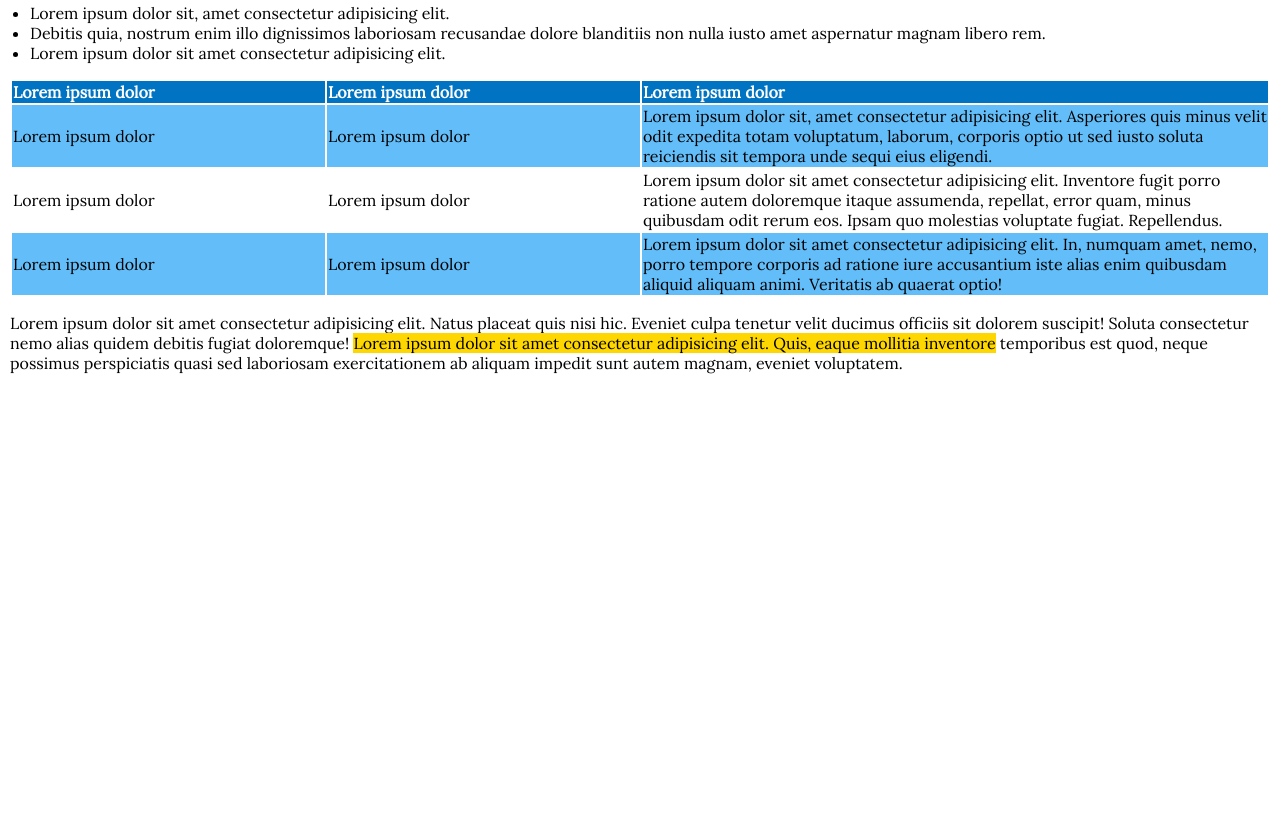
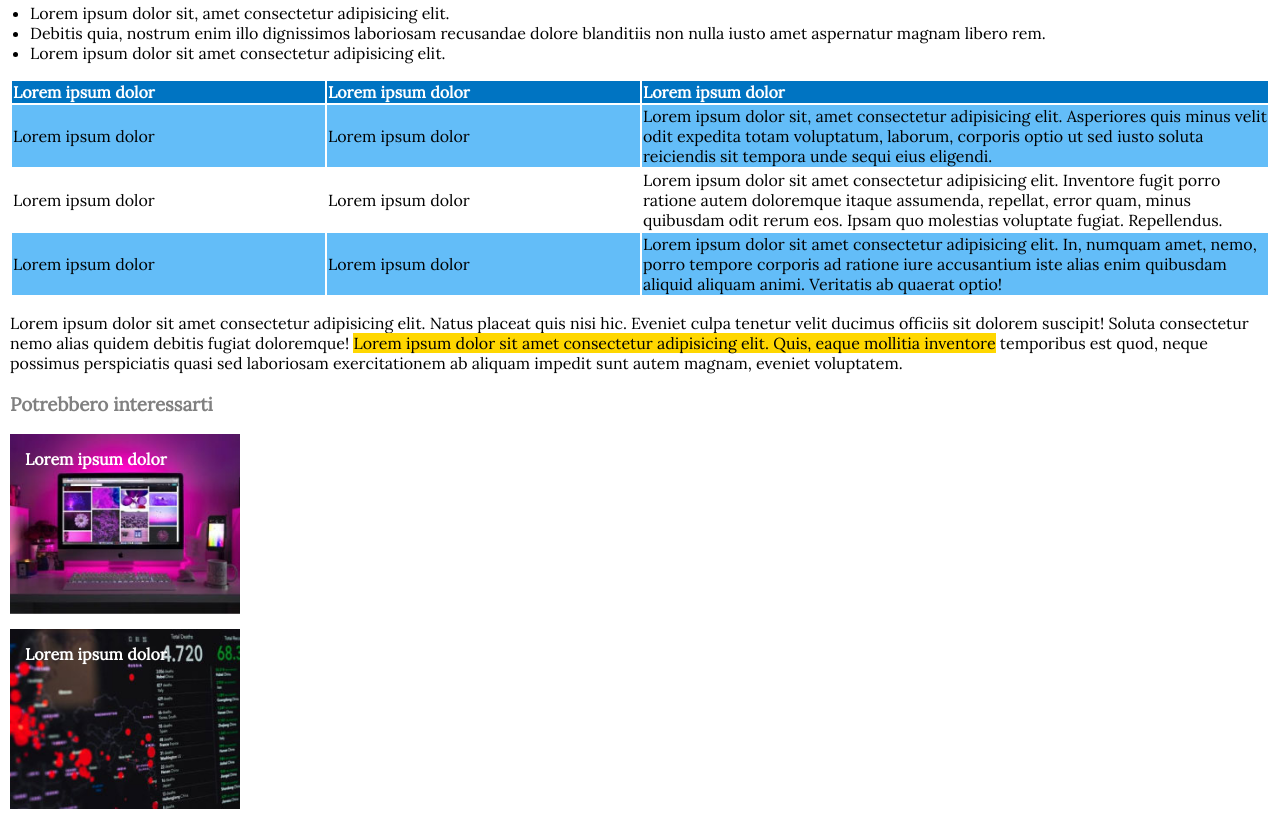
Before and after one commit to MrGians/html-css-booleaner, a plain HTML site: page index.html in a window 1280 px wide. Shown: the part 729-1553 px from the top of the page. Before the commit the page ends 1118 px from the top, so only its background shows below. Drawn offline with Linux system fonts and the light colour scheme.

Commit message:
Added Footer section

```diff
--- a/css/style.css
+++ b/css/style.css
@@ -11,7 +11,7 @@ header {
     padding-left: 10px;
 }
 
-main {margin: 0 10px;}
+main, footer {margin: 0 10px;}
 
 
 /*Formattazione e posizionamento "The Booleaner" Header section*/
@@ -53,3 +53,21 @@ th {
 
 
 /*Formattazione Footer Section*/
+h3 {color: grey;}
+
+.tip {
+    height: 150px;
+    width: 200px;
+    color: white;
+    padding: 15px 15px;
+    margin-bottom: 15px;
+}
+
+.first-bg {
+    background: url('../img/monitor.jpg') no-repeat center;
+    background-size: cover;
+}
+.second-bg {
+    background: url('../img/graph.jpg') no-repeat center;
+    background-size: cover;
+}
--- a/index.html
+++ b/index.html
@@ -82,7 +82,16 @@
 
         <!--Piè di Pagina-->
         <footer>
+            <h3>Potrebbero interessarti</h3>
+
+            <section class="tip first-bg">
+                <b>Lorem ipsum dolor</b>
+            </section>
+            <section class="tip second-bg">
+                <b>Lorem ipsum dolor</b>
+            </section>
 
         </footer>
+
     </body>
 </html>
```
